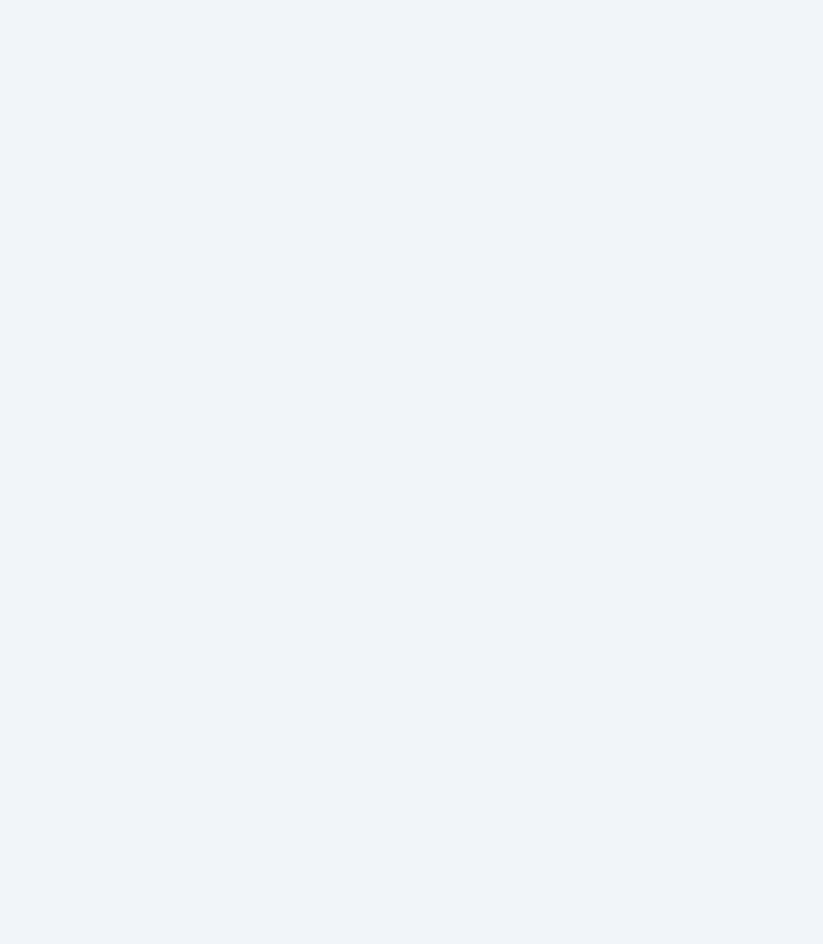
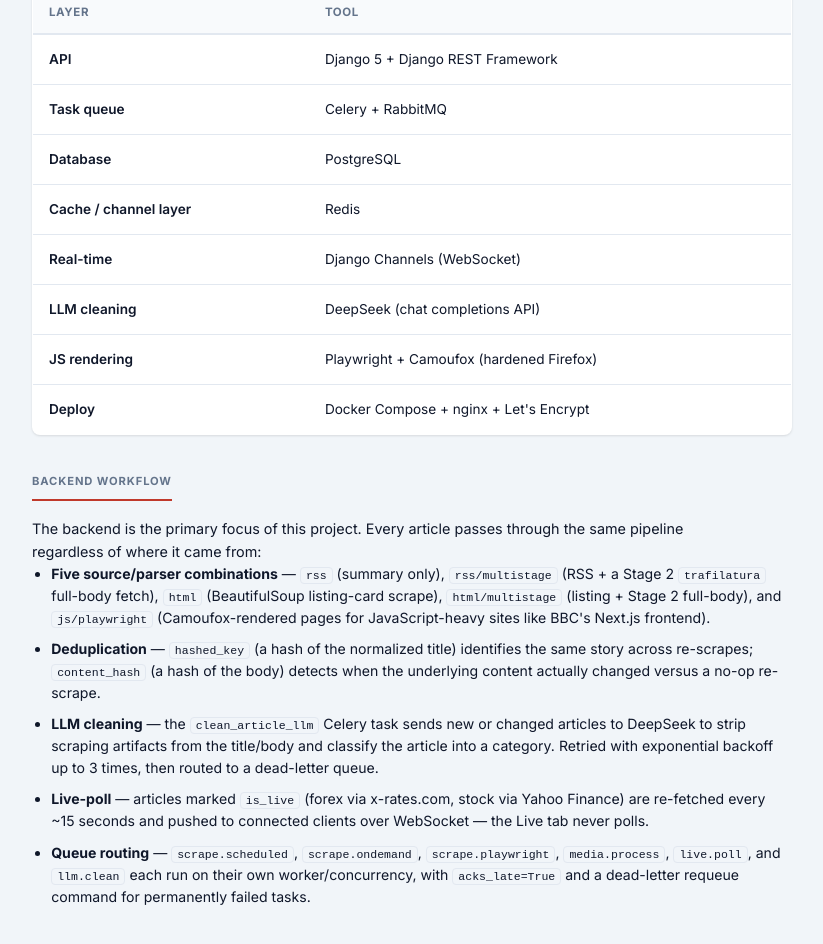
Before and after one commit to Ritheshhalma/news-feed-frontend, a React (Vite) app: page /about in a window 1280 px wide. Shown: the part 360-1304 px from the top of the page, without its empty margins (228-1051 px from the left). Before the commit the page ends 800 px from the top, so only its background shows below. Built offline with nearby package versions, Linux system fonts and the light colour scheme; no server answers.

Commit message:
Add Architecture/Tech Stack table and Backend Workflow section to About page

```diff
--- a/src/pages/AboutPage.tsx
+++ b/src/pages/AboutPage.tsx
@@ -1,3 +1,14 @@
+const STACK = [
+  { layer: "API", tool: "Django 5 + Django REST Framework" },
+  { layer: "Task queue", tool: "Celery + RabbitMQ" },
+  { layer: "Database", tool: "PostgreSQL" },
+  { layer: "Cache / channel layer", tool: "Redis" },
+  { layer: "Real-time", tool: "Django Channels (WebSocket)" },
+  { layer: "LLM cleaning", tool: "DeepSeek (chat completions API)" },
+  { layer: "JS rendering", tool: "Playwright + Camoufox (hardened Firefox)" },
+  { layer: "Deploy", tool: "Docker Compose + nginx + Let's Encrypt" },
+];
+
 export function AboutPage() {
   return (
     <div className="admin-page">
@@ -12,6 +23,65 @@
           over WebSocket without any client-side polling.
         </p>
       </section>
+
+      <section className="about-section">
+        <p className="admin-section-title">Architecture &amp; Tech Stack</p>
+        <table className="data-table">
+          <thead>
+            <tr><th>Layer</th><th>Tool</th></tr>
+          </thead>
+          <tbody>
+            {STACK.map((row) => (
+              <tr key={row.layer}>
+                <td style={{ fontWeight: 600 }}>{row.layer}</td>
+                <td>{row.tool}</td>
+              </tr>
+            ))}
+          </tbody>
+        </table>
+      </section>
+
+      <section className="about-section">
+        <p className="admin-section-title">Backend Workflow</p>
+        <p className="about-text">
+          The backend is the primary focus of this project. Every article passes through
+          the same pipeline regardless of where it came from:
+        </p>
+        <ul className="about-list">
+          <li>
+            <strong>Five source/parser combinations</strong> — <code>rss</code> (summary
+            only), <code>rss/multistage</code> (RSS + a Stage 2 <code>trafilatura</code>{" "}
+            full-body fetch), <code>html</code> (BeautifulSoup listing-card scrape),{" "}
+            <code>html/multistage</code> (listing + Stage 2 full-body), and{" "}
+            <code>js/playwright</code> (Camoufox-rendered pages for JavaScript-heavy sites
+            like BBC's Next.js frontend).
+          </li>
+          <li>
+            <strong>Deduplication</strong> — <code>hashed_key</code> (a hash of the
+            normalized title) identifies the same story across re-scrapes;{" "}
+            <code>content_hash</code> (a hash of the body) detects when the underlying
+            content actually changed versus a no-op re-scrape.
+          </li>
+          <li>
+            <strong>LLM cleaning</strong> — the <code>clean_article_llm</code> Celery task
+            sends new or changed articles to DeepSeek to strip scraping artifacts from the
+            title/body and classify the article into a category. Retried with exponential
+            backoff up to 3 times, then routed to a dead-letter queue.
+          </li>
+          <li>
+            <strong>Live-poll</strong> — articles marked <code>is_live</code> (forex via
+            x-rates.com, stock via Yahoo Finance) are re-fetched every ~15 seconds and
+            pushed to connected clients over WebSocket — the Live tab never polls.
+          </li>
+          <li>
+            <strong>Queue routing</strong> — <code>scrape.scheduled</code>,{" "}
+            <code>scrape.ondemand</code>, <code>scrape.playwright</code>,{" "}
+            <code>media.process</code>, <code>live.poll</code>, and <code>llm.clean</code>{" "}
+            each run on their own worker/concurrency, with <code>acks_late=True</code> and a
+            dead-letter requeue command for permanently failed tasks.
+          </li>
+        </ul>
+      </section>
     </div>
   );
 }
```
